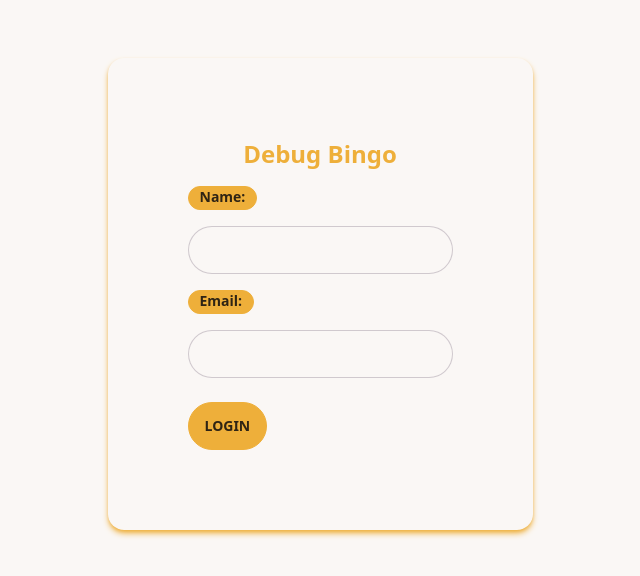
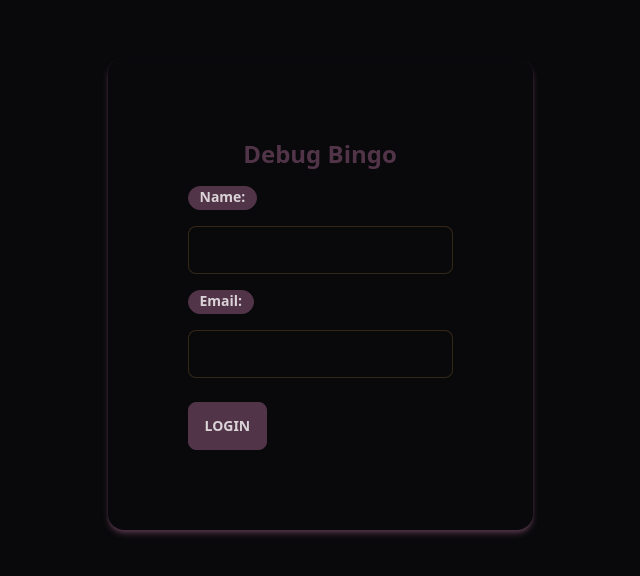
Before and after one commit to RahulRST/debug-bingo-fe, a React (Vite) app: page / in a window 1280 px wide. Shown: the part 106-682 px from the top of the page, without its empty margins (320-960 px from the left). Built offline with nearby package versions, Linux system fonts and the light colour scheme.

Commit message:
loader and answer prefill

```diff
--- a/src/pages/game.tsx
+++ b/src/pages/game.tsx
@@ -12,6 +12,7 @@ const Game = () => {
     const query = async() => await axios.get(import.meta.env.VITE_API_URL+'/challenge')
       .then((res: any) => {
         setChallenges(res.data);
+        setUserInput(res.data[currentChallengeIndex].question);
       })
       .catch((error) => {
         console.error('Error fetching challenges:', error);
@@ -26,10 +27,12 @@ const Game = () => {
       // Update the score and move to the next challenge
       setScore(score + 1);
       setCurrentChallengeIndex(currentChallengeIndex + 1);
-      setUserInput('');
+      setUserInput(challenges[currentChallengeIndex + 1].question);
     } else {
         // Incorrect solution
-        alert('Incorrect solution, please try again');
+        // alert('Incorrect solution, please try again');
+        setCurrentChallengeIndex(currentChallengeIndex + 1);
+        setUserInput(challenges[currentChallengeIndex + 1].question);
         }
   };
 
@@ -44,15 +47,14 @@ const Game = () => {
   }
 
   return (
-    <div className="container mx-auto p-6">
+    <div className="flex flex-col gap-y-4 items-center mx-auto p-6">
       <h1 className="text-3xl font-semibold mb-4">Debugging Bingo</h1>
       <p>Challenge {currentChallengeIndex + 1}/{challenges.length}</p>
       <h2 className="text-xl font-semibold mb-2">{challenges[currentChallengeIndex].description}</h2>
         <p className="mb-4">{challenges[currentChallengeIndex].question}</p>
       <textarea
-        rows={4}
-        cols={50}
         value={userInput}
+        className='input input-accent input-lg h-28 w-96'
         onChange={(e) => setUserInput(e.target.value)}
         placeholder="Enter your code here"
       ></textarea>
--- a/src/pages/login.tsx
+++ b/src/pages/login.tsx
@@ -6,26 +6,35 @@ const Login = () => {
   const [name, setName] = useState("");
   const [email, setEmail] = useState("");
   const [error, setError] = useState("");
+  const [loading, setLoading] = useState(false);
 
   const navigate = useNavigate();
 
   const handleSubmit = (e: React.FormEvent) => {
     e.preventDefault();
+    setLoading(true);
 
     if (!name || !email) {
       setError("Please fill in all fields");
+      setLoading(false);
       return;
     }
 
-    const handlelogin = async() => await axios.post(import.meta.env.VITE_API_URL + "/auth/login", {
+    const handlelogin = async () =>
+      await axios
+        .post(import.meta.env.VITE_API_URL + "/auth/login", {
           name,
           email,
-      }
-    ).then((response) => {
+        })
+        .then((response) => {
           localStorage.setItem("user", response.data.user);
           navigate("/home");
-    }).catch((error) => {
+        })
+        .catch((error) => {
           setError(error.response.data.message);
+        })
+        .finally(() => {
+          setLoading(false);
         });
     handlelogin();
 
@@ -39,7 +48,9 @@ const Login = () => {
   return (
     <div className="flex items-center justify-center h-screen">
       <div className="card shadow-md shadow-accent p-20">
-        <h2 className="text-2xl font-semibold mb-4 text-accent text-center">Debug Bingo</h2>
+        <h2 className="text-2xl font-semibold mb-4 text-accent text-center">
+          Debug Bingo
+        </h2>
         {error && <p className="text-red-500 mb-4">{error}</p>}
         <form onSubmit={handleSubmit}>
           <div className="mb-4">
@@ -76,7 +87,10 @@ const Login = () => {
               required
             />
           </div>
-          <button type="submit" className="btn btn-accent">
+          <button
+            type="submit"
+            className={loading ? "btn btn-accent loading" : "btn btn-accent"}
+          >
             Login
           </button>
         </form>
--- a/tailwind.config.cjs
+++ b/tailwind.config.cjs
@@ -1,11 +1,12 @@
 /** @type {import('tailwindcss').Config} */
+import daisyui from 'daisyui'
 export default {
   content: ["./src/**/*.{html,ts,tsx}", "index.html"],
   theme: {
     extend: {},
   },
   daisyui: {
-    themes : ["cupcake"]
+    themes : ["luxury"]
   },
-  plugins: [require("daisyui")],
+  plugins: [daisyui],
 }
```
Lines whose indentation alone changed are shown as unchanged.
